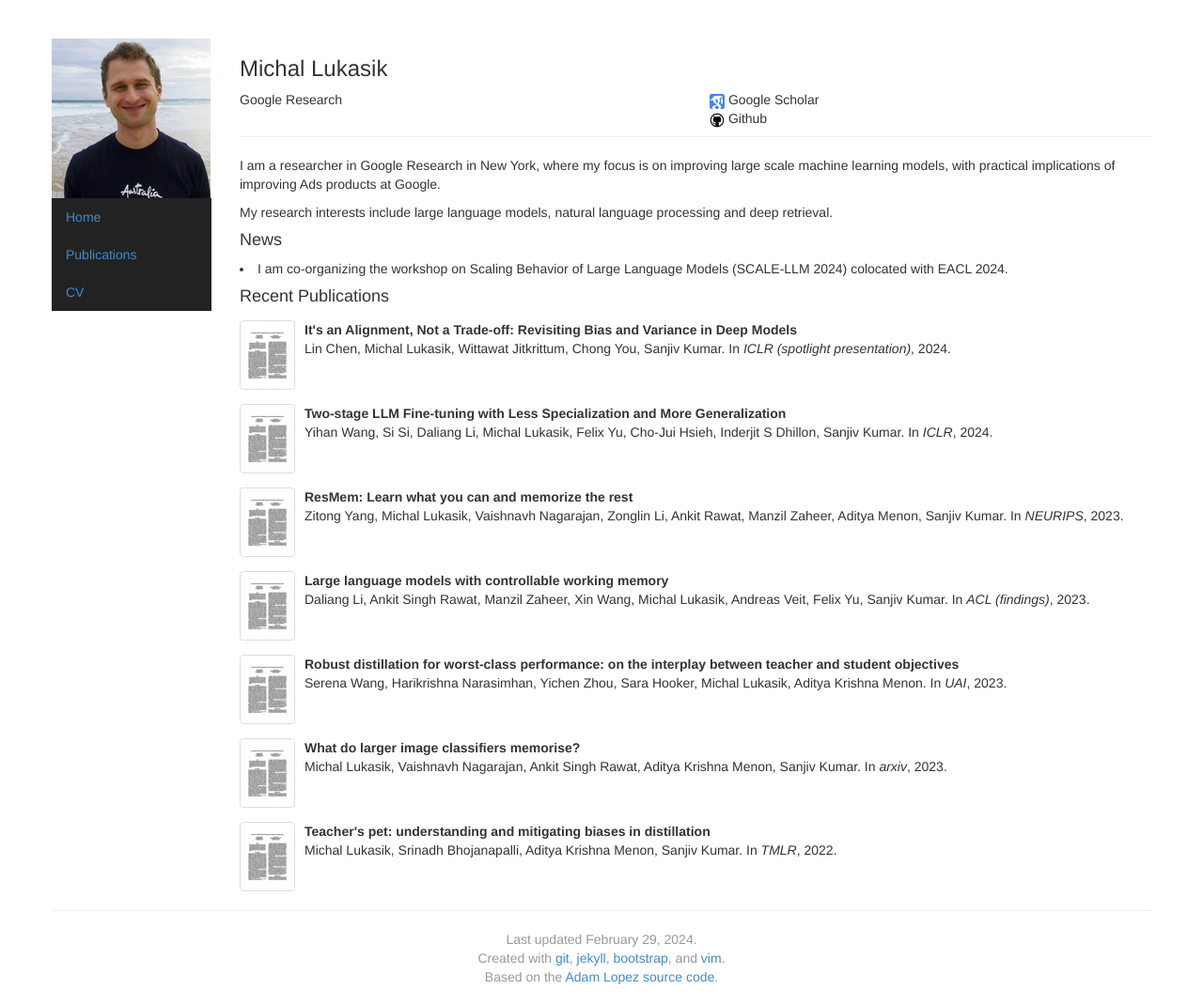
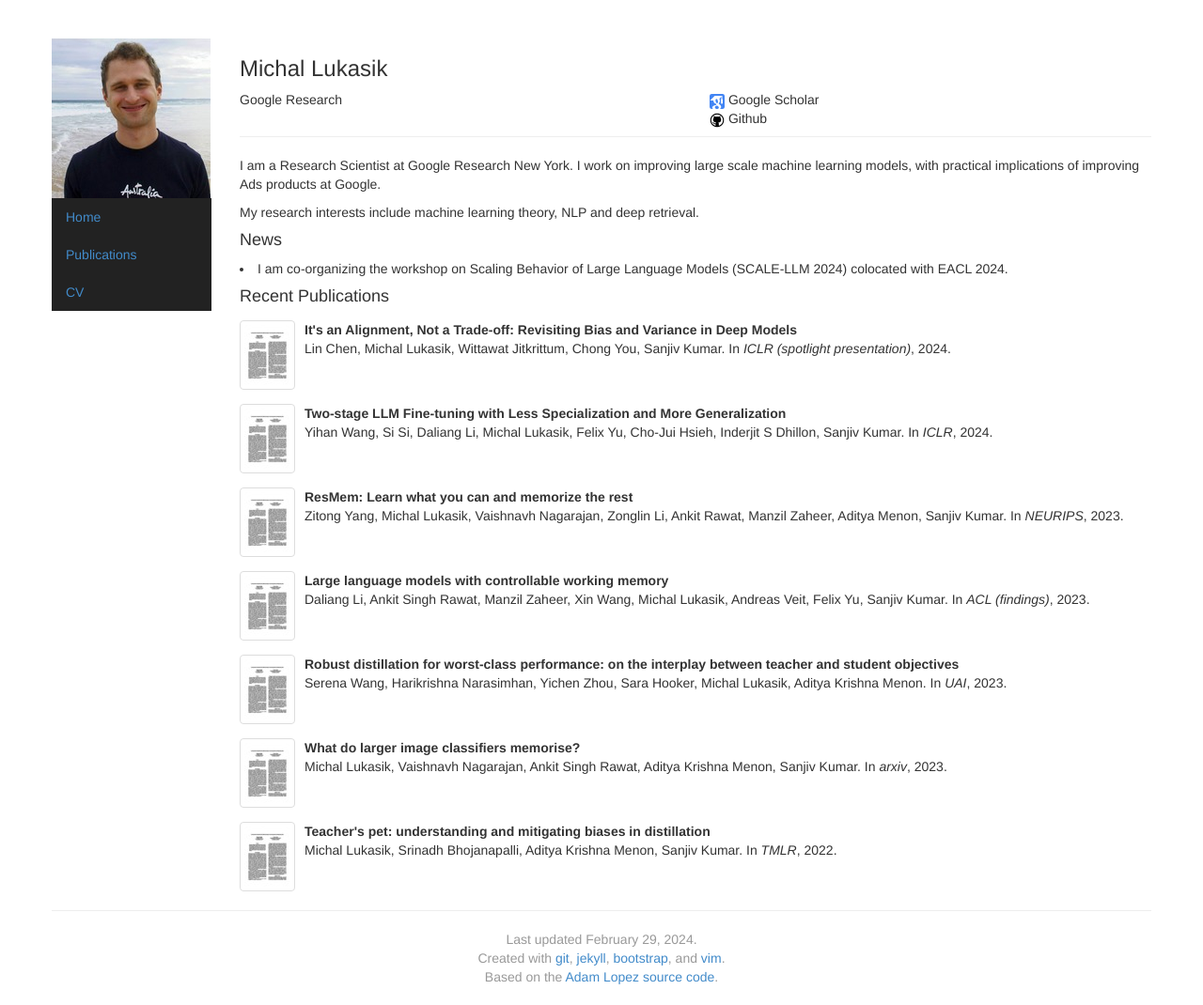
Before and after one commit to mlukasik/mlukasik.github.io, a Jekyll site: the page built from index.html, in a window 1280 px wide. Shown: the whole page at 94% size. Built offline with Jekyll 4.4.1, drawn with Linux system fonts in a browser that asks for light colours.

Commit message:
Update index.html

```diff
--- a/index.html
+++ b/index.html
@@ -33,10 +33,10 @@ news:
 </div>
 
 <p>
-I am a researcher in Google Research in New York, where my focus is on improving large scale machine learning models, with practical implications of improving Ads products at Google.
+I am a Research Scientist at Google Research New York. I work on improving large scale machine learning models, with practical implications of improving Ads products at Google.
 </p>
 <p>
-My research interests include large language models, natural language processing and deep retrieval.
+My research interests include machine learning theory, NLP and deep retrieval.
 </p>
 </p>
 
```
